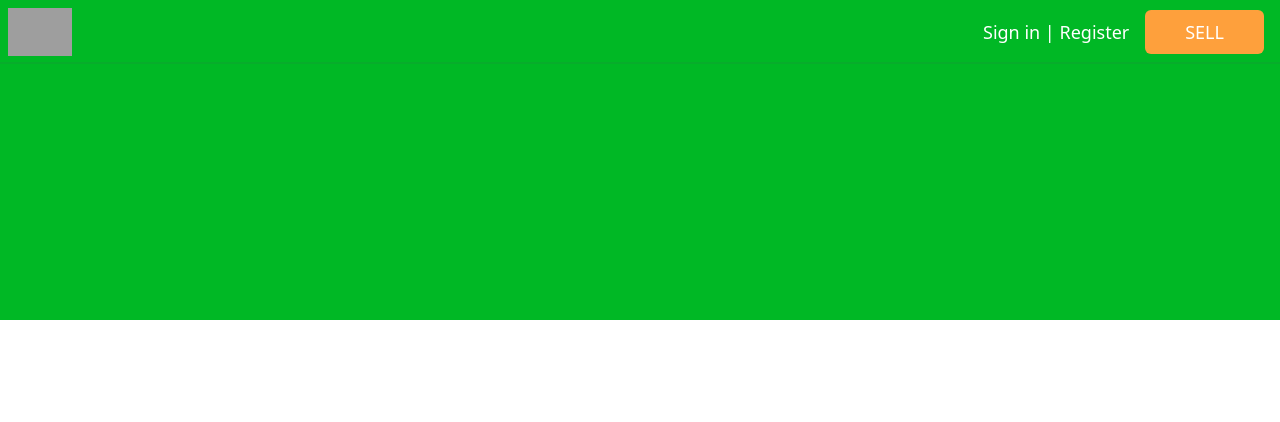
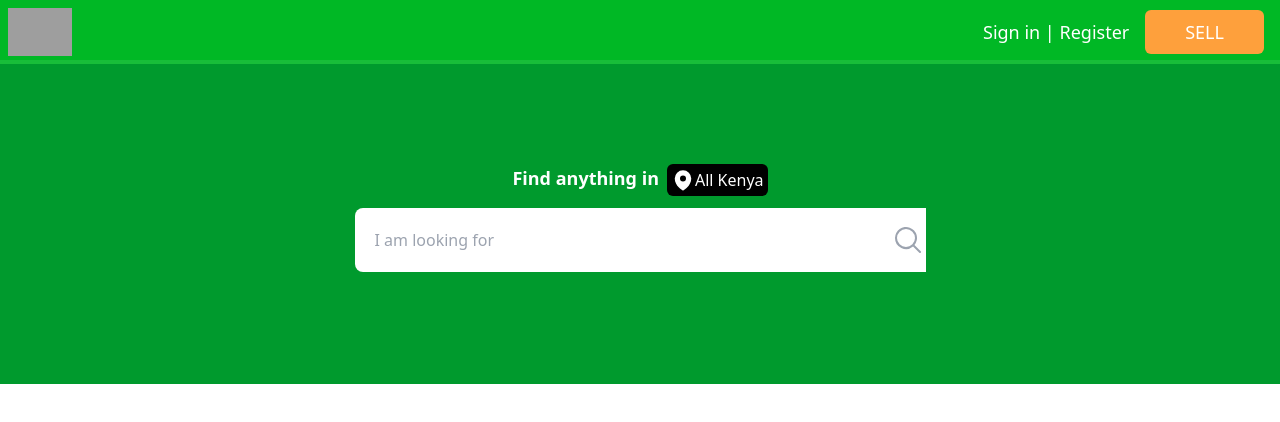
Before and after one commit to Evan-cell/jiji-clone, a Next.js app: page / in a window 1280 px wide. Shown: the top 422 px of the page. Built offline with nearby package versions, Linux system fonts and the light colour scheme; grey boxes are pictures that could not be loaded.

Commit message:
search banner

```diff
--- a/components/Navbar.js
+++ b/components/Navbar.js
@@ -3,7 +3,7 @@ import React from 'react';
 function Navbar() {
   return (
     <div className='bg relative'>
-      <div className='flex justify-between items-center  border-gray-400 relative'>
+      <div className='flex justify-between items-center  border-gray-100 relative'>
         <div className=''>
           <img className='h-16 p-2' src="https://upload.wikimedia.org/wikipedia/commons/1/15/Jiji_africa.jpg" alt="" />
         </div>
@@ -13,7 +13,7 @@ function Navbar() {
             <button className='bt text-white p-2 pr-10 pl-10 text-lg rounded-md'>SELL</button>
           </div>
         </div>
-        <div className="absolute inset-x-0 bottom-0 h-0.5 bg-gray-600 opacity-10"></div>
+        <div className="absolute inset-x-0 bottom-0 h-1 bg-gray-200 opacity-10"></div>
       </div>
     </div>
   );
--- a/components/Search.js
+++ b/components/Search.js
@@ -1,12 +1,20 @@
-import React from 'react'
+import React from 'react';
+import { MapPinIcon } from '@heroicons/react/24/solid';
+import { MagnifyingGlassIcon } from '@heroicons/react/24/solid';
 
 function Search() {
   return (
-    <div className='bg pt-32 pb-32'>
-        <div></div>
-        <div></div>
+    <div className='bg2 h-80 flex flex-col justify-center items-center '>
+      <div className='mx-auto flex'>
+        <h1 className='text-white text-lg mr-2 font-bold'>Find anything in</h1>
+        <span className='flex p-1 rounded-md text-white bg-black max-w-28'><MapPinIcon className='h-6'/> All Kenya</span>
+      </div>
+      <div className='mx-auto relative flex p-3 items-center  '>
+      <input type="text" placeholder='I am looking for' className='p-5 pr-80 pl-5 rounded-l-lg border-none focus:outline-none' />
+      <MagnifyingGlassIcon className='h-8 text-gray-400 absolute  right-3.5'/>
+      </div>
     </div>
-  )
+  );
 }
 
-export default Search
+export default Search;
--- a/package.json
+++ b/package.json
@@ -9,9 +9,10 @@
     "lint": "next lint"
   },
   "dependencies": {
+    "@heroicons/react": "^2.1.1",
+    "next": "14.0.4",
     "react": "^18",
-    "react-dom": "^18",
-    "next": "14.0.4"
+    "react-dom": "^18"
   },
   "devDependencies": {
     "autoprefixer": "^10.0.1",
--- a/styles/globals.css
+++ b/styles/globals.css
@@ -5,6 +5,9 @@
 .bg{
     background-color: rgba(0,184,37,255);
 }
+.bg2{
+    background-color: rgba(0,154,45,255);
+}
 .bt{
     background-color: rgba(254,160,60,255);
 }
```
Also changed, not shown: 1 other file (tests, documents, lock files or other folders).
